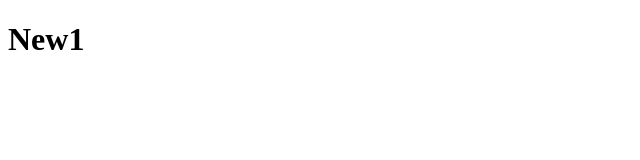
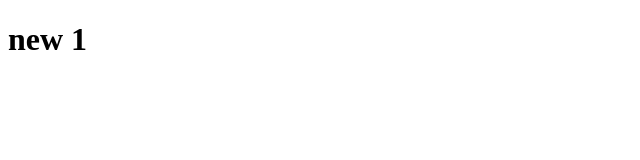
Before and after one commit to anhvu206/d-n-5, a plain HTML site: page new1.html in a window 1280 px wide. Shown: the full height of the page, 0-640 px from the left. Drawn offline with Linux system fonts and the light colour scheme.

Commit message:
1.them new1.html

```diff
--- a/new1.html
+++ b/new1.html
@@ -4,11 +4,11 @@
 <head>
     <meta charset="UTF-8">
     <meta name="viewport" content="width=device-width, initial-scale=1.0">
-    <title>dự án 5</title>
+    <title>new 1 </title>
 </head>
 
 <body>
-    <h1>New1 </h1>
+    <h1>new 1</h1>
 </body>
 
 </html>
```
Also changed, not shown: index.html (+1 -0 lines).
